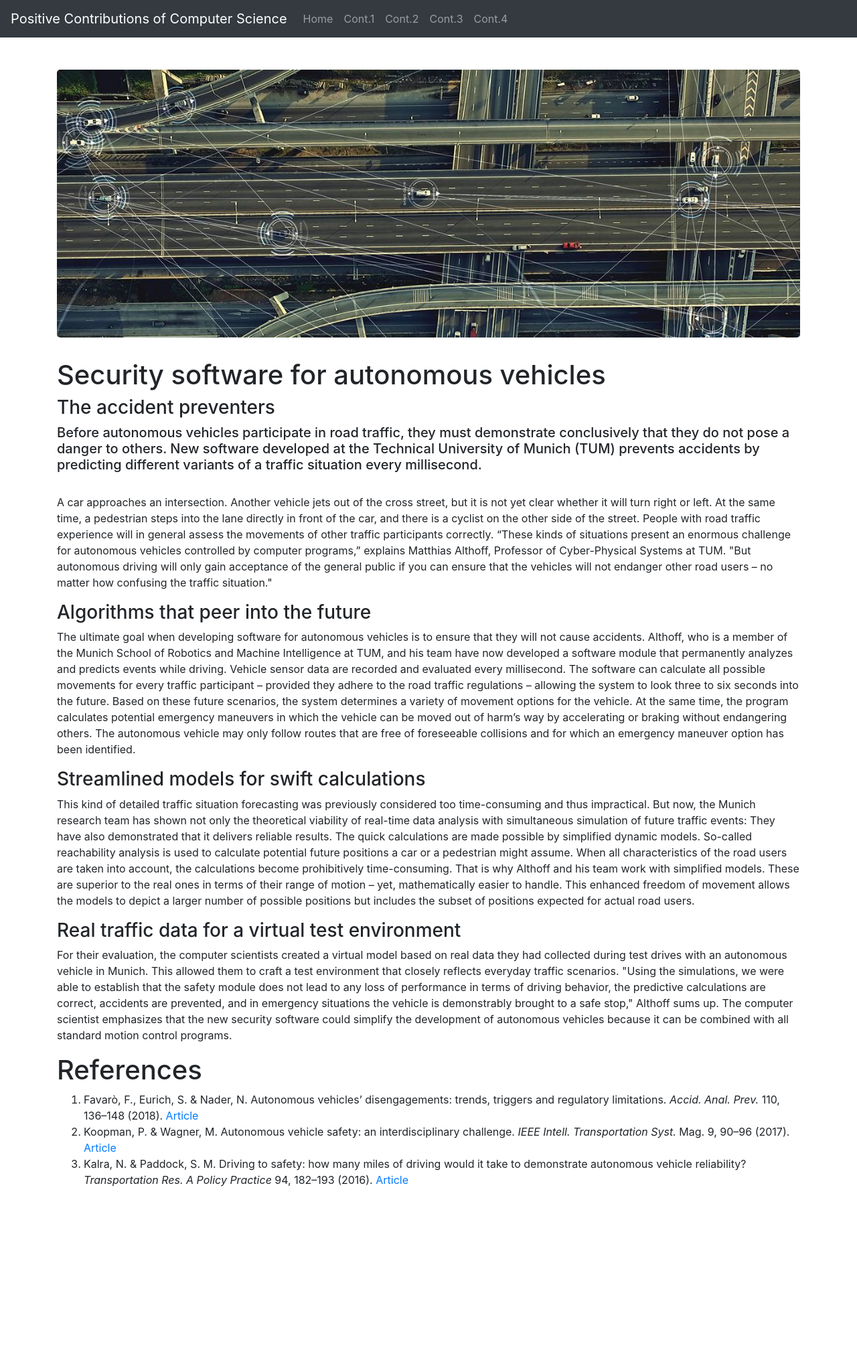
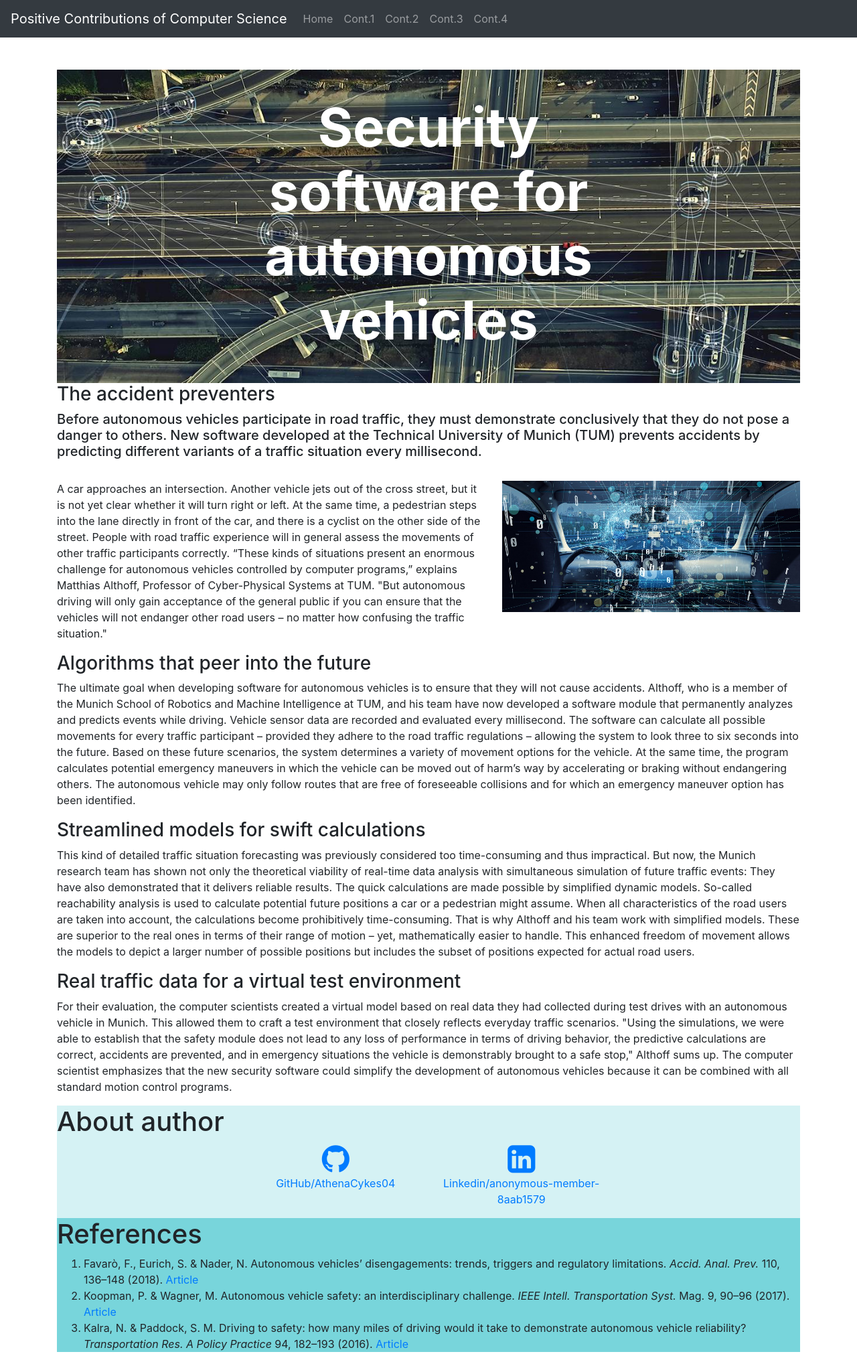
Before and after one commit to JosephMoore25/positive-contributions-durham, a plain HTML site: page Julias-page.html in a window 1280 px wide. Shown: the whole page at 67% size. Before the commit the page ends 1790 px from the top, so only its background shows below. Drawn offline with nearby package versions, Linux system fonts and the light colour scheme.

Commit message:
made some modifications to the webpage, there is an authors section

```diff
--- a/Julias-page.html
+++ b/Julias-page.html
@@ -5,6 +5,8 @@
         <meta name="viewport" content="width=device-width, initial-scale=1, shrink-to-fit=no">
         <meta name="description" content="Small website giving the positive contributions of Computer Science to Society.">
         <title>The Positive Contributions of CS to Society</title>
+	<link rel="stylesheet" href="https://cdnjs.cloudflare.com/ajax/libs/font-awesome/4.7.0/css/font-awesome.min.css">
+	<link rel="stylesheet" type = "text/css" href = "assets/styles/aprevention.css"/>
         <link rel="stylesheet" href="https://cdn.jsdelivr.net/npm/bootstrap@4.5.3/dist/css/bootstrap.min.css" integrity="sha384-TX8t27EcRE3e/ihU7zmQxVncDAy5uIKz4rEkgIXeMed4M0jlfIDPvg6uqKI2xXr2" crossorigin="anonymous">
 
     </head>
@@ -34,18 +36,27 @@
                 </ul>
             </div>
         </nav><br><br>
+
 	<div class="container">
-		<div class="jumbotron" style="background-image: url('assets/images/cars.jpg');background-size: cover; width: 100%; height: 400px;">
-        </div>
+	<div class = "header">
+	<img src="./assets/images/cars.jpg" alt = "cars" style = "width:100%;">
+	<div class="centered"><h1 style = "font-size: 500%;"><b>Security software for autonomous vehicles</b></h1></div>
+
+	</div>
 	<div class = "introduction">
-            <h1>Security software for autonomous vehicles</h1>
 		<h3>The accident preventers</h3>
 		<h5>Before autonomous vehicles participate in road traffic, they must demonstrate conclusively that they do not pose a danger to others. New software developed at the Technical University of Munich (TUM) prevents accidents by predicting different variants of a traffic situation every millisecond.</h5><br>
 	</div>
+	<div class="row">
+		<div class="col-md-7 col-sm-12">
 		<p>A car approaches an intersection. Another vehicle jets out of the cross street, but it is not yet clear whether it will turn right or left. At the same time, a pedestrian steps into the lane directly in front of the car, and there is a cyclist on the other side of the street. People with road traffic experience will in general assess the movements of other traffic participants correctly.
 
 		“These kinds of situations present an enormous challenge for autonomous vehicles controlled by computer programs,” explains Matthias Althoff, Professor of Cyber-Physical Systems at TUM. "But autonomous driving will only gain acceptance of the general public if you can ensure that the vehicles will not endanger other road users – no matter how confusing the traffic situation."</p>
-
+		</div>
+		<div class="col-md-5 col-sm-12">
+                    <img src="./assets/images/cars2.jpg" style="width: 100%; height: auto;" alt="Image of the ventilator being tested."><br><br>
+                </div>
+	</div>
 		<h3>Algorithms that peer into the future</h3>
 		<p>The ultimate goal when developing software for autonomous vehicles is to ensure that they will not cause accidents. Althoff, who is a member of the Munich School of Robotics and Machine Intelligence at TUM, and his team have now developed a software module that permanently analyzes and predicts events while driving. Vehicle sensor data are recorded and evaluated every millisecond. The software can calculate all possible movements for every traffic participant – provided they adhere to the road traffic regulations – allowing the system to look three to six seconds into the future.
 
@@ -60,7 +71,27 @@
 		<p>For their evaluation, the computer scientists created a virtual model based on real data they had collected during test drives with an autonomous vehicle in Munich. This allowed them to craft a test environment that closely reflects everyday traffic scenarios. "Using the simulations, we were able to establish that the safety module does not lead to any loss of performance in terms of driving behavior, the predictive calculations are correct, accidents are prevented, and in emergency situations the vehicle is demonstrably brought to a safe stop," Althoff sums up.
 
 		The computer scientist emphasizes that the new security software could simplify the development of autonomous vehicles because it can be combined with all standard motion control programs.</p>
-<div class="references">
+	<div class="about-author">
+	<h1>About author</h1>
+	<div class="col-md-6 offset-md-3 col-sm-12">
+            <div class="row">
+                <div class="col text-center">
+                    <a href="https://github.com/AthenaCykes04" target="_blank">
+                        <span class="fa fa-3x fa-fw fa-github"></span>
+                        <p>GitHub/AthenaCykes04</p>
+                    </a>
+                </div>
+                <div class="col text-center">
+                    <a href="https://linkedin.com/in/anonymous-member-8aab1579" target="_blank">
+                        <span class="fa fa-3x fa-fw fa-linkedin-square"></span>
+                        <p>Linkedin/anonymous-member-8aab1579</p>
+                    </a>
+                </div>
+            </div>
+        </div>
+	</div>
+
+	<div class="references">
 		<h1> References </h1>
 		<ol>
 			<li> Favarò, F., Eurich, S. & Nader, N. Autonomous vehicles’ disengagements: trends, triggers and regulatory limitations. <i>Accid. Anal. Prev.</i> 110, 136–148 (2018). <a href = "https://www.sciencedirect.com/science/article/pii/S0001457517303822?via%3Dihub"> Article </a></li>
--- /dev/null
+++ b/assets/styles/aprevention.css
@@ -0,0 +1,20 @@
+.about-author
+{
+	background-color: #d5f2f4;
+}
+.references
+{
+	background-color: #78d5db;
+}
+.header {
+  position: relative;
+  text-align: center;
+  color: white;
+
+}
+.centered {
+  position: absolute;
+  top: 50%;
+  left: 50%;
+  transform: translate(-50%, -50%);
+}
```
Also changed, not shown: assets/images/cars2.jpg (added).
